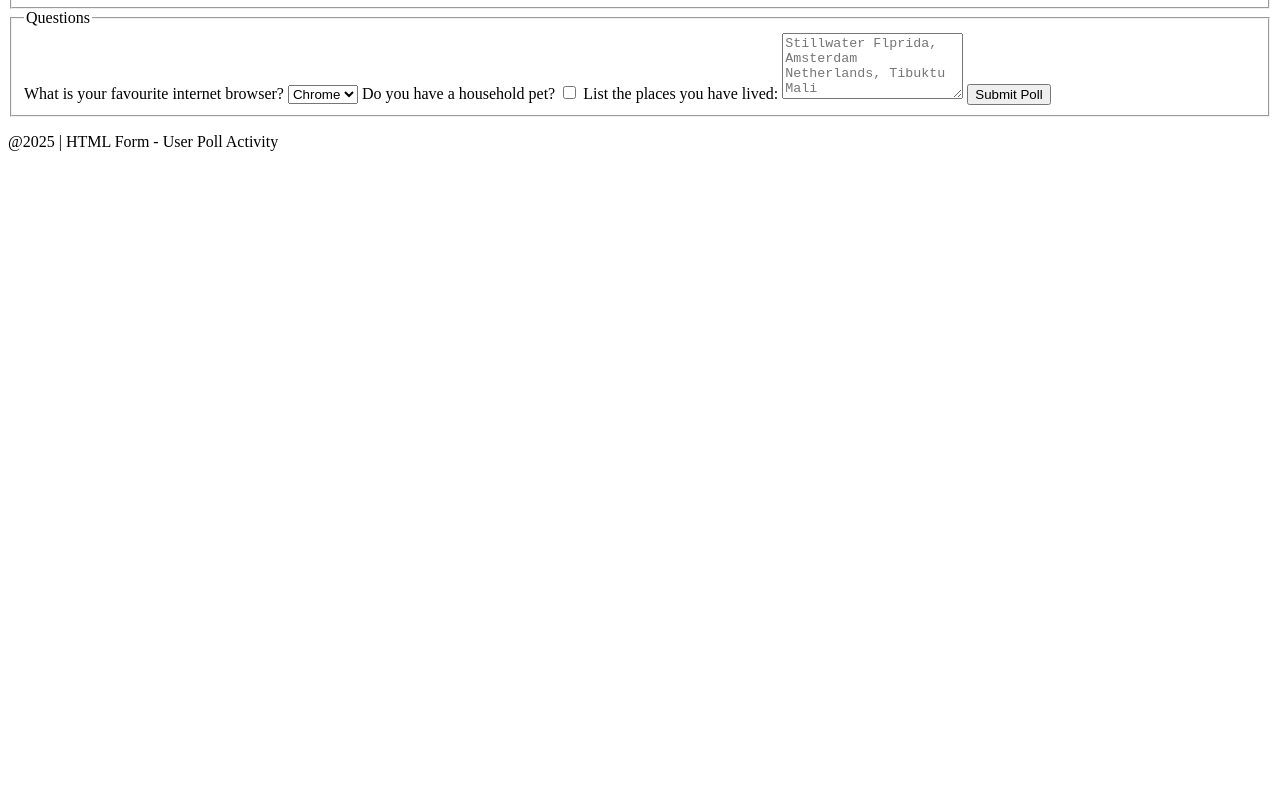
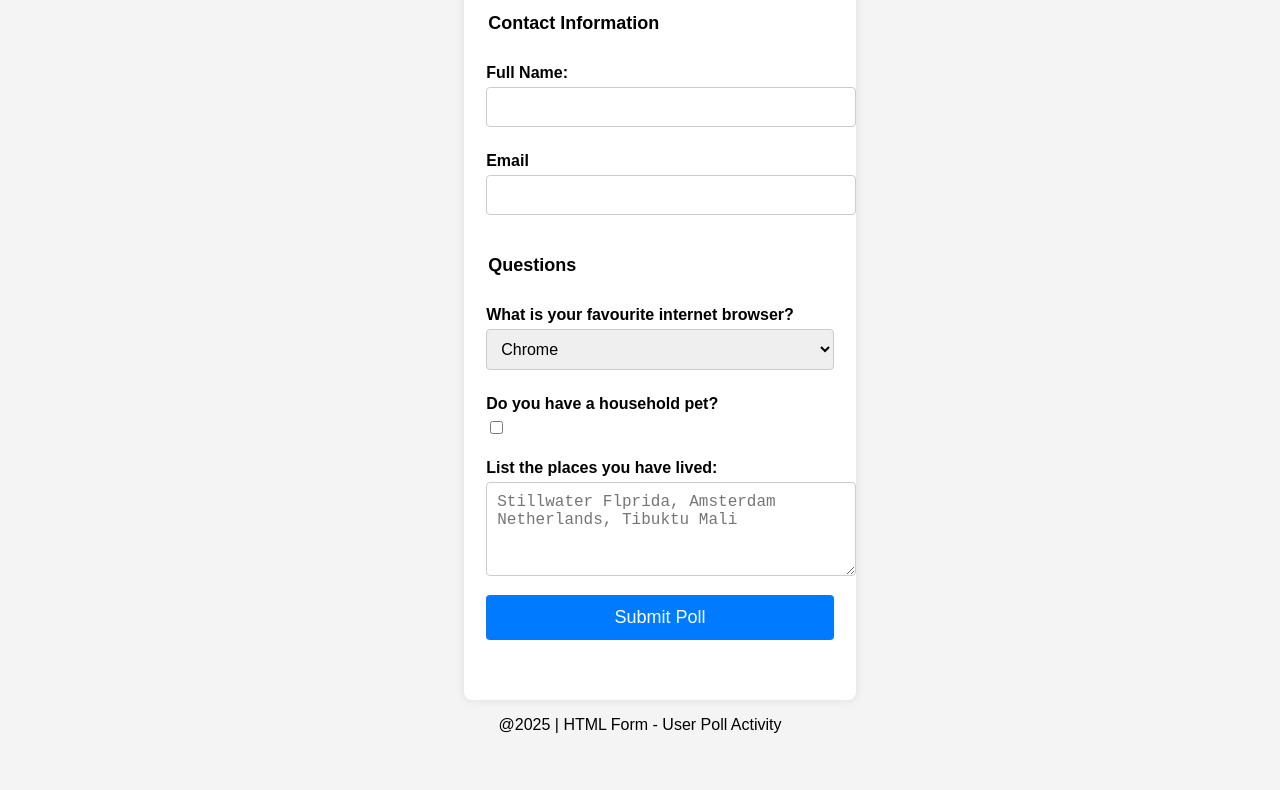
Before and after one commit to enosiam/wdd130, a plain HTML site: page week05/poll.form.html in a window 1280 px wide. Shown: the part 127-917 px from the top of the page. Before the commit the page ends 800 px from the top, so only its background shows below. Drawn offline with Linux system fonts and the light colour scheme.

Commit message:
class activity

```diff
--- a/week05/poll.form.html
+++ b/week05/poll.form.html
@@ -4,6 +4,7 @@
     <meta charset="UTF-8">
     <meta name="viewport" content="width=device-width, initial-scale=1.0">
     <title>WDD 130 | HTML Form - user poll</title>
+    <link rel="stylesheet" href="styles/poll-form.css">
 </head>
 <body>
 <header>
--- /dev/null
+++ b/week05/styles/poll-form.css
@@ -0,0 +1,81 @@
+
+body {
+    font-family: Arial, sans-serif;
+    margin: 0;
+    padding: 20px;
+    background-color: #f4f4f4;
+    display: flex;
+    flex-direction: column;
+    align-items: center;
+    justify-content: center;
+    min-height: 100vh;
+}
+
+header, footer {
+    text-align: center;
+    margin-bottom: 20px;
+}
+
+
+form {
+    width: 100%;
+    max-width: 500px;
+    background: white;
+    padding: 20px;
+    border-radius: 8px;
+    box-shadow: 0 0 10px rgba(0, 0, 0, 0.1);
+}
+
+fieldset {
+    border: none;
+    padding: 10px 0;
+    margin-bottom: 15px;
+}
+
+legend {
+    font-weight: bold;
+    font-size: 18px;
+    margin-bottom: 10px;
+}
+
+
+label {
+    font-weight: bold;
+    display: block;
+    margin: 10px 0 5px;
+}
+
+input, textarea, select, button {
+    width: 100%;
+    padding: 10px;
+    margin-bottom: 15px;
+    border: 1px solid #ccc;
+    border-radius: 4px;
+    font-size: 16px;
+}
+
+textarea {
+    resize: vertical;
+}
+
+
+input[type="checkbox"] {
+    width: auto;
+    margin-right: 10px;
+}
+
+
+button {
+    background-color: #007bff;
+    color: white;
+    border: none;
+    cursor: pointer;
+    font-size: 18px;
+    padding: 12px;
+    display: block;
+    text-align: center;
+}
+
+button:hover {
+    background-color: #0056b3;
+}
```
Also changed, not shown: week05/quiz.html (+1 -0 lines).
